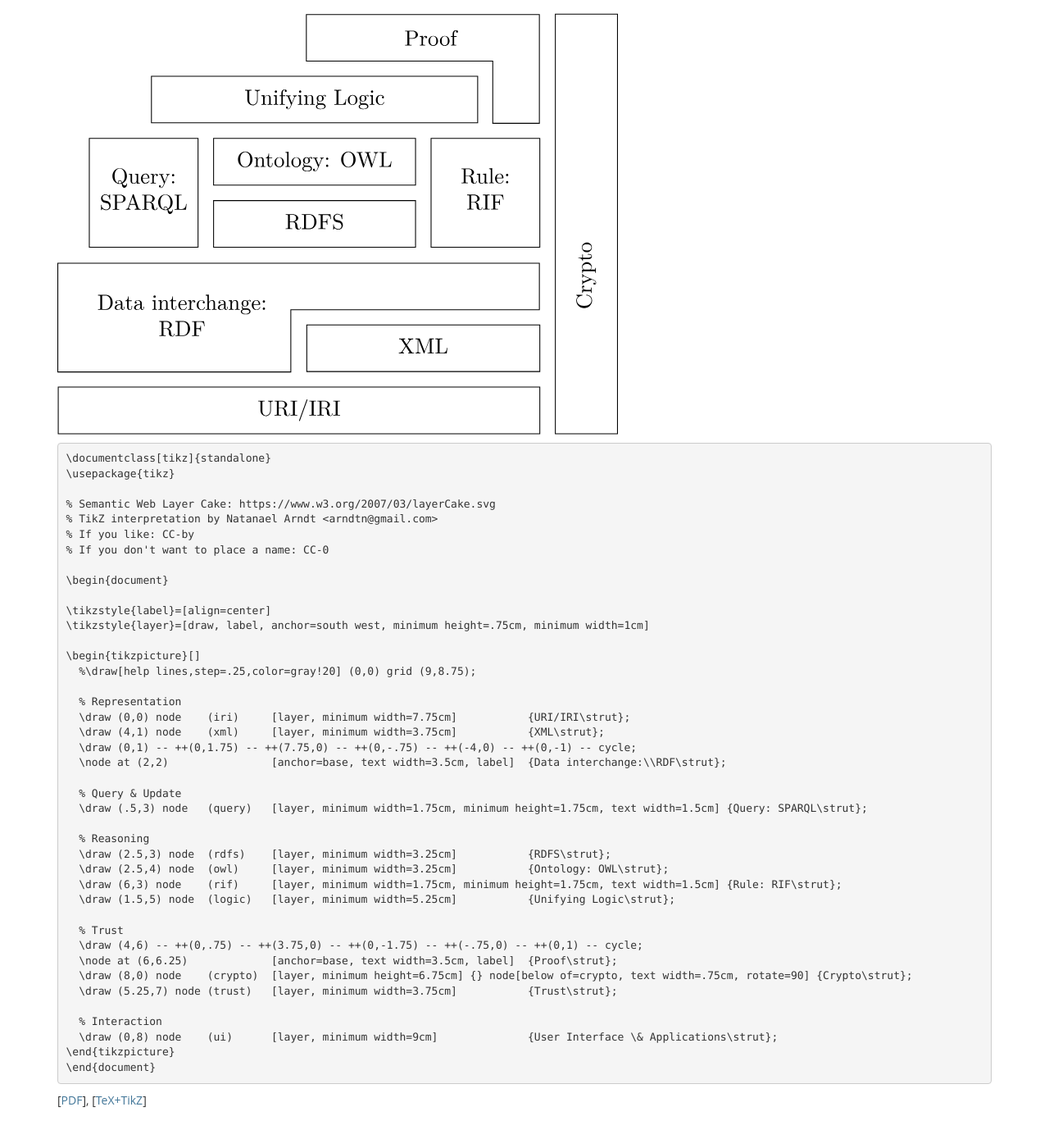
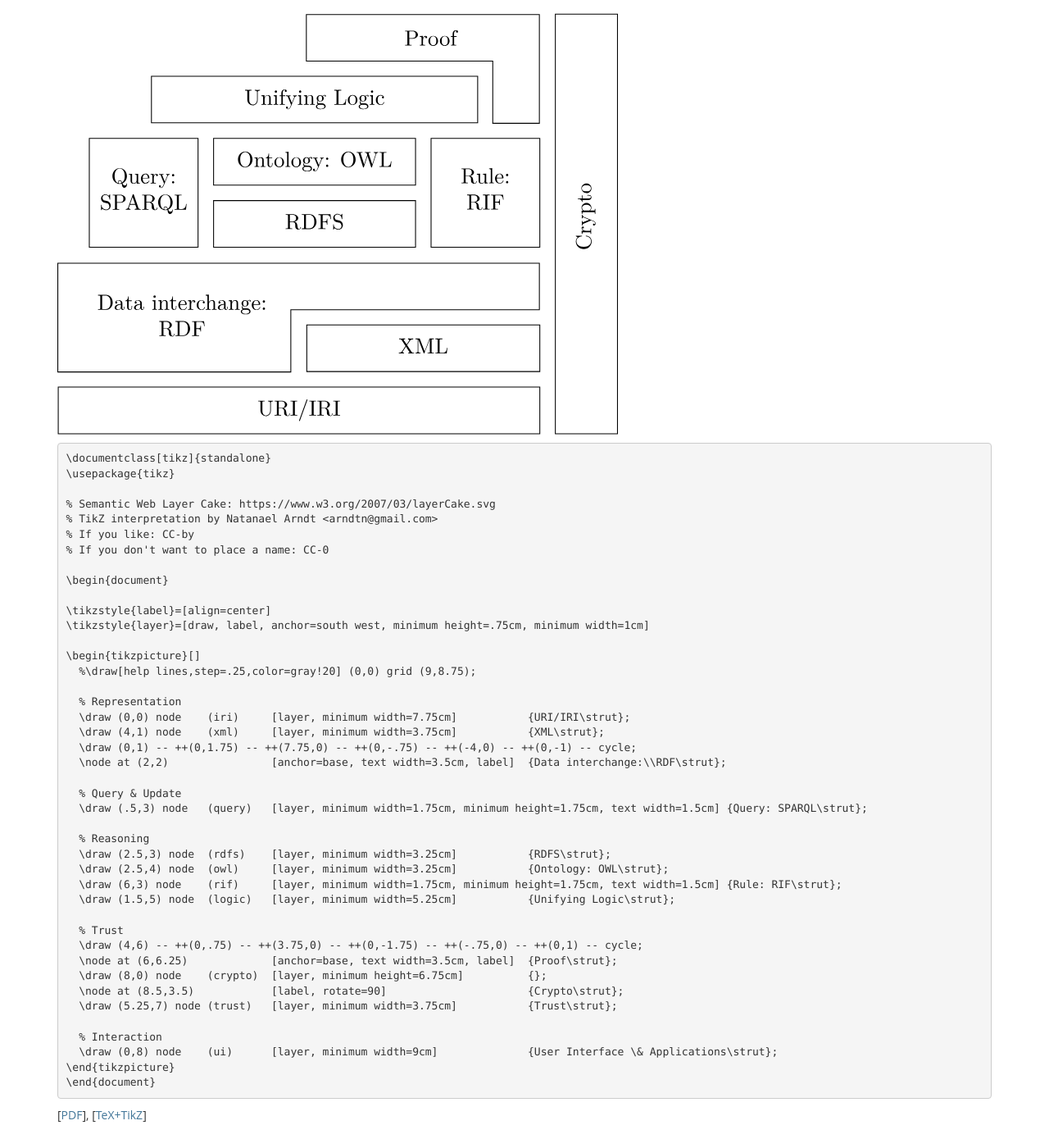
Before and after one commit to white-gecko/natanael.arndt.xyz, a Jekyll site: the page built from notes/semantic-web-layer-cake.md, in a window 1280 px wide and 1400 px high, scrolled down 5852 px. Shown: the whole window at 82% size. Built offline with Jekyll 4.4.1, drawn with Linux system fonts in a browser that asks for light colours.

Commit message:
Update Tikz layer cake

```diff
--- a/notes/semantic-web-layer-cake.md
+++ b/notes/semantic-web-layer-cake.md
@@ -93,7 +93,8 @@ I was looking for a [TikZ](https://www.ctan.org/pkg/pgf) version of the layer ca
   % Trust
   \draw (4,6) -- ++(0,.75) -- ++(3.75,0) -- ++(0,-1.75) -- ++(-.75,0) -- ++(0,1) -- cycle;
   \node at (6,6.25)             [anchor=base, text width=3.5cm, label]  {Proof\strut};
-  \draw (8,0) node    (crypto)  [layer, minimum height=6.75cm] {} node[below of=crypto, text width=.75cm, rotate=90] {Crypto\strut};
+  \draw (8,0) node    (crypto)  [layer, minimum height=6.75cm]          {};
+  \node at (8.5,3.5)            [label, rotate=90]                      {Crypto\strut};
   \draw (5.25,7) node (trust)   [layer, minimum width=3.75cm]           {Trust\strut};
 
   % Interaction
```
Also changed, not shown: img/semanticwebcake_tikz.svg, 2 other files.
